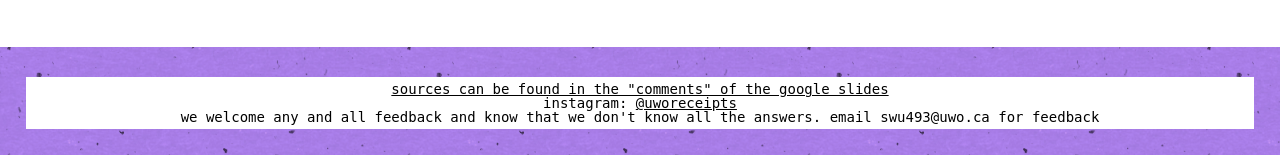
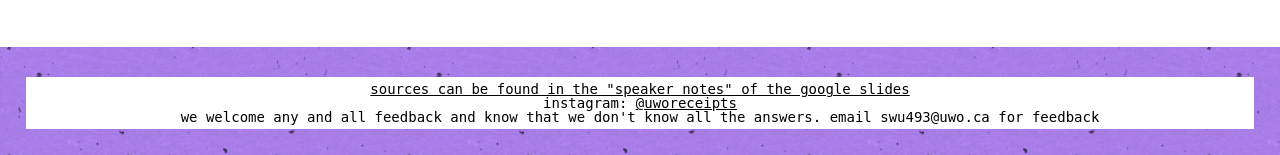
Before and after one commit to sohpei/uworeceipts, a plain HTML site: page index.html in a window 1280 px wide. Shown: the part 2096-2251 px from the top of the page. Drawn offline with nearby package versions, Linux system fonts and the light colour scheme; a web font is replaced by a local one.

Commit message:
changed comments to speaker notes

```diff
--- a/index.html
+++ b/index.html
@@ -60,7 +60,7 @@
             </div>
         </div>
     </div>
-<footer><h1><a href="https://drive.google.com/drive/folders/1UZHcWmD5mF5uwV_vg1dT5Mrvt8TKN7-L?usp=sharing">sources can be found in the "comments" of the google slides</a><br>instagram: <a href="http://www.instagram.com/uworeceipts">@uworeceipts</a><br>we welcome any and all feedback and know that we don't know all the answers. email swu493@uwo.ca for feedback</h1></footer>
+<footer><h1><a href="https://drive.google.com/drive/folders/1UZHcWmD5mF5uwV_vg1dT5Mrvt8TKN7-L?usp=sharing">sources can be found in the "speaker notes" of the google slides</a><br>instagram: <a href="http://www.instagram.com/uworeceipts">@uworeceipts</a><br>we welcome any and all feedback and know that we don't know all the answers. email swu493@uwo.ca for feedback</h1></footer>
 
 </body>
 </html>
```
